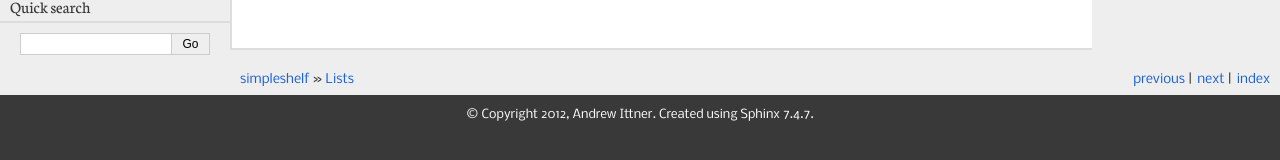
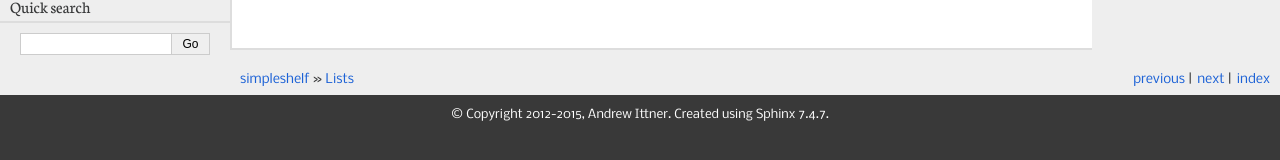
Before and after one commit to tephyr/simpleshelf, a Sphinx documentation site: the page built from docs/lists.rst, in a window 1280 px wide. Shown: the part 279-439 px from the top of the page. Built offline with Sphinx 7.4.7, drawn with Linux system fonts in a browser that asks for light colours.

Commit message:
Update copyright year

```diff
--- a/docs/conf.py
+++ b/docs/conf.py
@@ -41,7 +41,7 @@ master_doc = 'index'
 
 # General information about the project.
 project = u'simpleshelf'
-copyright = u'2012, Andrew Ittner'
+copyright = u'2012-2015, Andrew Ittner'
 
 # The version info for the project you're documenting, acts as replacement for
 # |version| and |release|, also used in various other places throughout the
```
